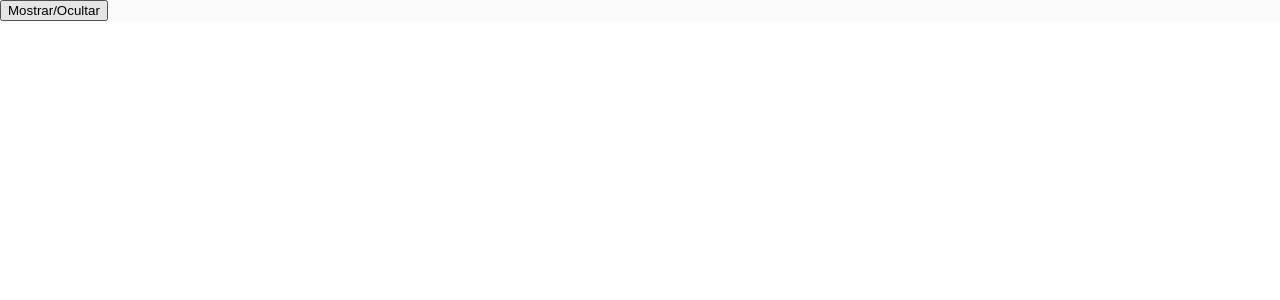
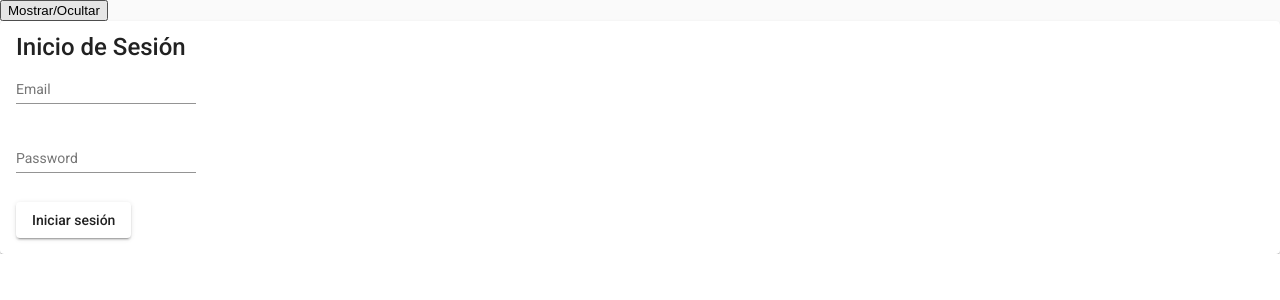
Before and after one commit to jcontrerasdev/SistemaDeVentas, an Angular app in the folder Frontend/app/: page /login in a window 1280 px wide. Before the commit this address led to /. Shown: the top 300 px of the page. Built offline with nearby package versions, Linux system fonts and the light colour scheme.

Commit message:
Rutas con Guard y pantalla de login

```diff
--- /dev/null
+++ b/Frontend/app/src/app/login/login.component.html
@@ -0,0 +1,18 @@
+<mat-card>
+  <mat-card-title>Inicio de Sesión</mat-card-title>
+  <mat-card-content>
+    <p>
+      <mat-form-field>
+        <input type="text"  [(ngModel)] ="email" matInput placeholder="Email">
+      </mat-form-field>
+    </p>
+    <p>
+      <mat-form-field>
+        <input type="text"  [(ngModel)] ="password" matInput placeholder="Password">
+      </mat-form-field>
+    </p>
+    <div>
+      <button (click)="login()" mat-raised-button>Iniciar sesión</button>
+    </div>
+  </mat-card-content>
+</mat-card>
--- /dev/null
+++ b/Frontend/app/src/app/login/login.component.ts
@@ -0,0 +1,23 @@
+import { Component, OnInit } from "@angular/core";
+import { ApiauthService } from "../security/apiauth.service";
+
+@Component({ templateUrl: 'login.component.html'})
+export class LoginComponent implements OnInit{
+
+  public email: string;
+  public password: string;
+  constructor(public apiauth: ApiauthService){
+    this.email="";
+    this.password = "";
+  }
+
+  ngOnInit(){
+
+  }
+
+  login(){
+    this.apiauth.login(this.email, this.password).subscribe(response => {
+      console.log(response);
+    })
+  }
+}
--- /dev/null
+++ b/Frontend/app/src/app/security/apiauth.service.ts
@@ -0,0 +1,25 @@
+import { HttpClient, HttpHeaders } from "@angular/common/http";
+import { Injectable } from "@angular/core";
+import { Observable } from "rxjs";
+import { Response } from "../models/response";
+
+const httpOption = {
+  headers: new HttpHeaders({
+    'Contend-Type': 'application/json'
+  })
+};
+
+@Injectable({
+  providedIn: 'root'
+})
+export class ApiauthService{
+  url: string = 'https://localhost:44349/api/User/login';
+
+  constructor(private _http: HttpClient){
+
+  }
+
+  login(email: string, password: string): Observable<Response>{
+    return this._http.post<Response>(this.url, {email, password}, httpOption);
+  }
+}
--- /dev/null
+++ b/Frontend/app/src/app/security/auth.guard.ts
@@ -0,0 +1,25 @@
+/*import { Injectable } from "@angular/core";
+import { Router, CanActivate, ActivatedRouteSnapshot } from "@angular/router";
+
+
+@Injectable({providedIn: 'root'})
+export class AuthGuard implements CanActivate{
+  constructor(private router: Router){
+  }
+  canActivate(route: ActivatedRouteSnapshot){
+    this.router.navigate(['/login']);
+    return false
+  }
+
+}*/
+
+import { Injectable } from '@angular/core';
+import { Router, CanActivate } from '@angular/router';
+@Injectable()
+export class AuthGuard implements CanActivate {
+  constructor(public router: Router) {}
+  canActivate(): boolean {
+      this.router.navigate(['login']);
+      return false;
+  }
+}
```
Also changed, not shown: Frontend/app/src/app/app-routing.module.ts (+6 -3 lines), Frontend/app/src/app/app.module.ts (+8 -1 lines).
